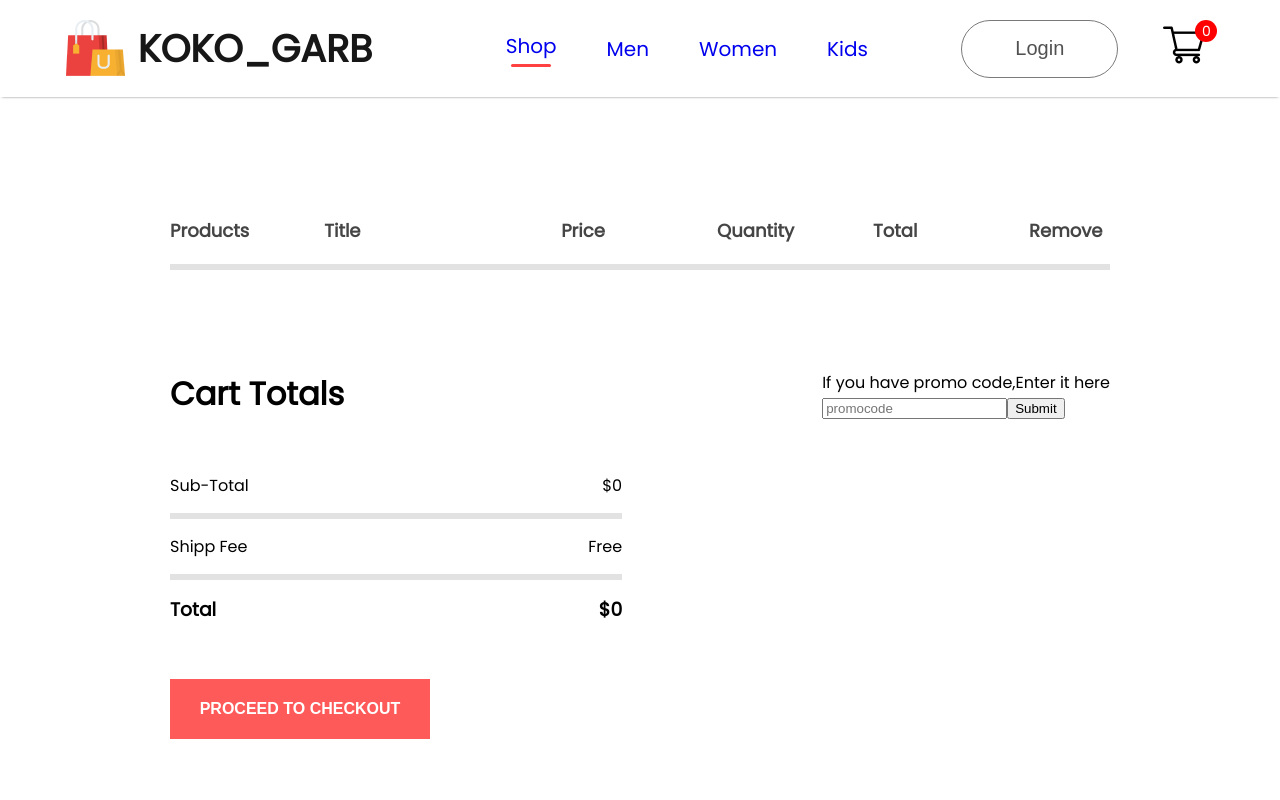
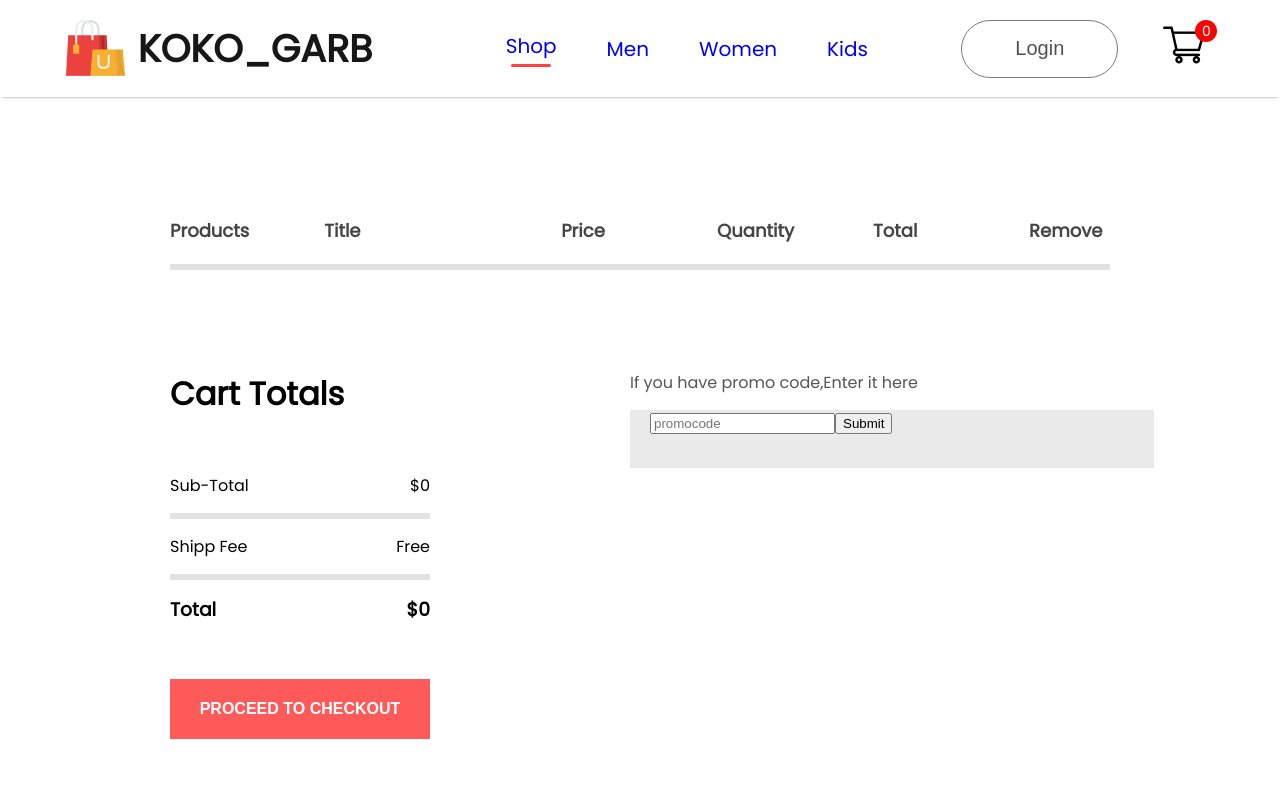
Before and after one commit to Jejeet/KokoBiz, a React (Create React App) app in the folder frontend/: page /cart in a window 1280 px wide. Shown: the top 800 px of the page. Built offline with nearby package versions, Linux system fonts and the light colour scheme; a web font is replaced by a local one.

Commit message:
cart itemscheckout section

```diff
--- a/frontend/src/Components/CartItems/CartItems.css
+++ b/frontend/src/Components/CartItems/CartItems.css
@@ -61,3 +61,20 @@
     background: #ff5a5a;
     cursor: pointer;
 }
+.cartitems-promocode{
+    flex: 1;
+    font-size: 16px;
+    font-weight: 500;
+}
+.cartitems-promocode p{
+    color: #555;
+}
+.cartitems-promobox{
+    width: 504px;
+    margin-top: 15px;
+    padding-left: 20px;
+    height: 58px;background: #eaeaea;
+}
+.cartitems-promobox input{
+
+}
```
